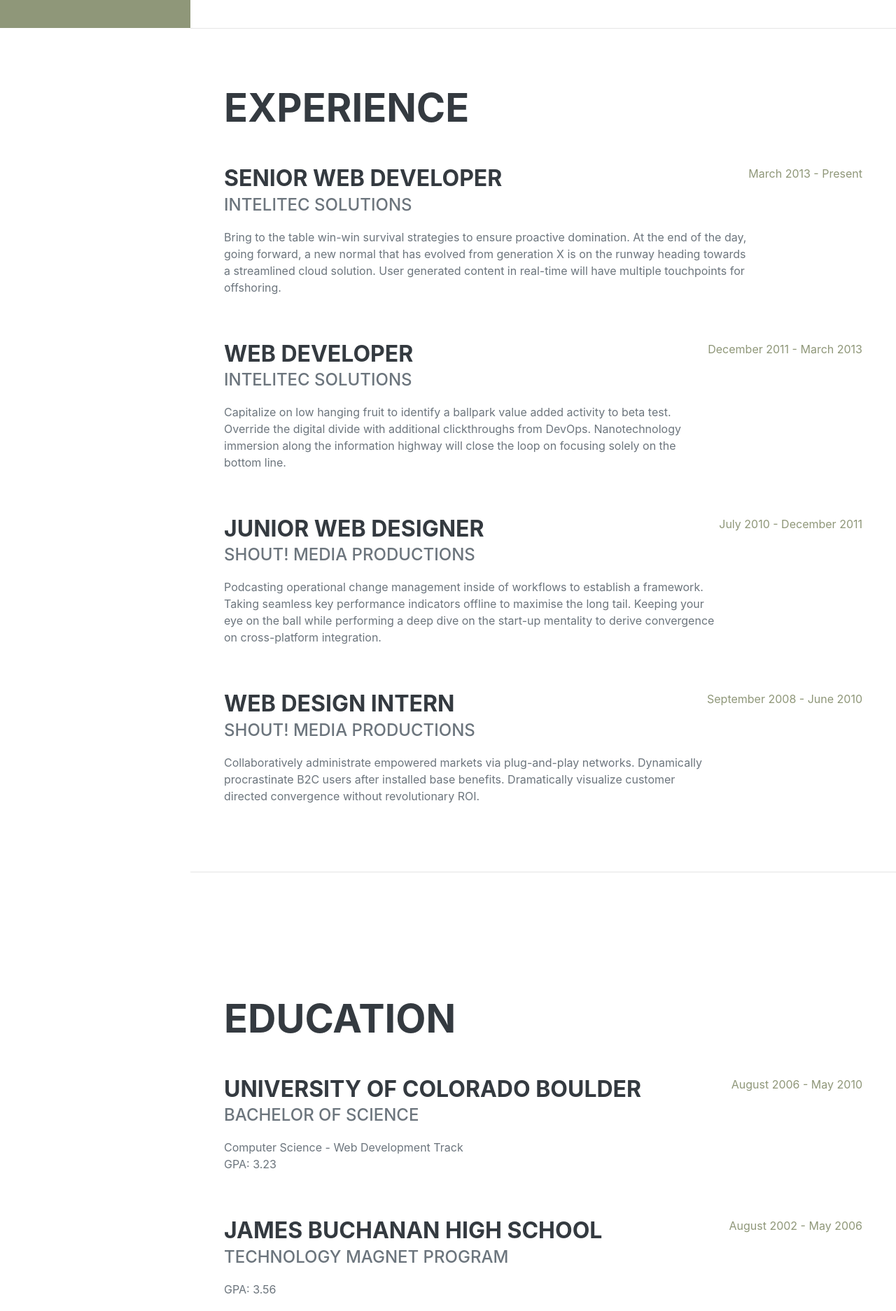
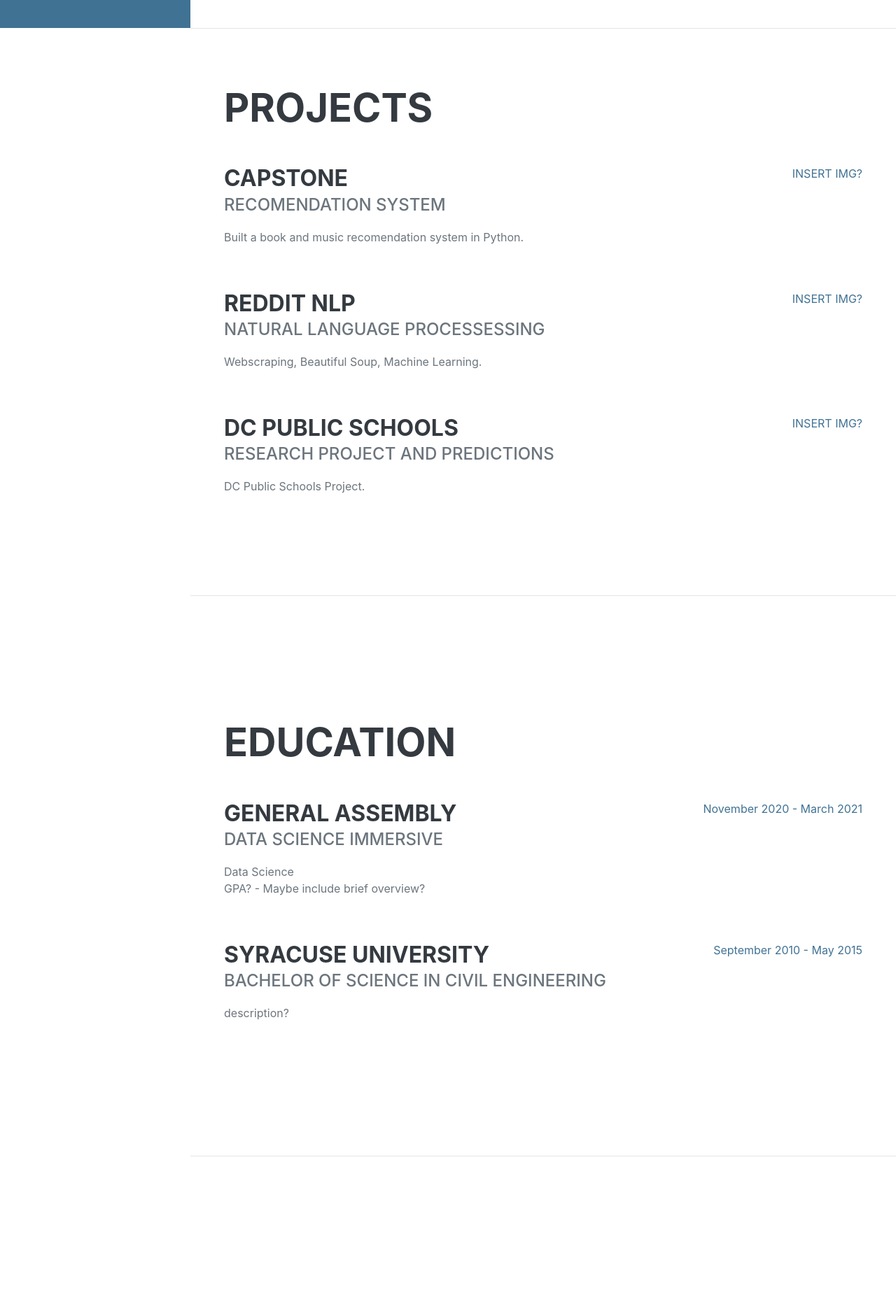
Before and after one commit to jabrusce/jabrusce.github.io, a plain HTML site: page index.html in a window 1280 px wide. Shown: the part 760-2634 px from the top of the page at 70% size. Drawn offline with nearby package versions, Linux system fonts and the light colour scheme; a web font is replaced by a local one.

Commit message:
update page_2

```diff
--- a/index.html
+++ b/index.html
@@ -5,7 +5,7 @@
         <meta name="viewport" content="width=device-width, initial-scale=1, shrink-to-fit=no" />
         <meta name="description" content="" />
         <meta name="author" content="" />
-        <title>Resume - Start Bootstrap Theme</title>
+        <title>John Bruscella's Resume</title>
         <link rel="icon" type="image/x-icon" href="assets/img/favicon.ico" />
         <!-- Font Awesome icons (free version)-->
         <script src="https://use.fontawesome.com/releases/v5.15.1/js/all.js" crossorigin="anonymous"></script>
@@ -26,11 +26,11 @@
             <div class="collapse navbar-collapse" id="navbarSupportedContent">
                 <ul class="navbar-nav">
                     <li class="nav-item"><a class="nav-link js-scroll-trigger" href="#about">About</a></li>
-                    <li class="nav-item"><a class="nav-link js-scroll-trigger" href="#experience">Experience</a></li>
+                    <li class="nav-item"><a class="nav-link js-scroll-trigger" href="#experience">Projects</a></li>
                     <li class="nav-item"><a class="nav-link js-scroll-trigger" href="#education">Education</a></li>
                     <li class="nav-item"><a class="nav-link js-scroll-trigger" href="#skills">Skills</a></li>
                     <li class="nav-item"><a class="nav-link js-scroll-trigger" href="#interests">Interests</a></li>
-                    <li class="nav-item"><a class="nav-link js-scroll-trigger" href="assets/docs/resume_pdf" target="blank_">Resume</a></li>
+                    <li class="nav-item"><a class="nav-link js-scroll-trigger" href="assets/docs/my_resume_test.pdf" target="blank_">Resume</a></li>
                 </ul>
             </div>
         </nav>
@@ -44,15 +44,14 @@
                         <span class="text-primary">Bruscella</span>
                     </h1>
                     <div class="subheading mb-5">
-                        3542 Berry Street · Cheyenne Wells, CO 80810 · (317) 585-8468 ·
+                        Boston, MA ·
                         <a href="mailto:bruscellajohn@gmail.com">bruscellajohn@gmail.com</a>
                     </div>
-                    <p class="lead mb-5">I am experienced in leveraging agile frameworks to provide a robust synopsis for high level overviews. Iterative approaches to corporate strategy foster collaborative thinking to further the overall value proposition.</p>
+                    <p class="lead mb-5">Hello! Welcome to my portfolio!</p>
                     <div class="social-icons">
-                        <a class="social-icon" href="#"><i class="fab fa-linkedin-in"></i></a>
-                        <a class="social-icon" href="#"><i class="fab fa-github"></i></a>
-                        <a class="social-icon" href="#"><i class="fab fa-twitter"></i></a>
-                        <a class="social-icon" href="https://bruscellajohn.medium.com/" target=_><i class="fab fa-medium-m"></i></a>
+                        <a class="social-icon" href="https://www.linkedin.com/in/john-bruscella/" target=blank_><i class="fab fa-linkedin-in"></i></a>
+                        <a class="social-icon" href="https://github.com/jabrusce" target=blank_><i class="fab fa-github"></i></a>
+                        <a class="social-icon" href="https://bruscellajohn.medium.com/" target=blank_><i class="fab fa-medium-m"></i></a>
                     </div>
                 </div>
             </section>
@@ -60,38 +59,30 @@
             <!-- Experience-->
             <section class="resume-section" id="experience">
                 <div class="resume-section-content">
-                    <h2 class="mb-5">Experience</h2>
+                    <h2 class="mb-5">Projects</h2>
                     <div class="d-flex flex-column flex-md-row justify-content-between mb-5">
                         <div class="flex-grow-1">
-                            <h3 class="mb-0">Senior Web Developer</h3>
-                            <div class="subheading mb-3">Intelitec Solutions</div>
-                            <p>Bring to the table win-win survival strategies to ensure proactive domination. At the end of the day, going forward, a new normal that has evolved from generation X is on the runway heading towards a streamlined cloud solution. User generated content in real-time will have multiple touchpoints for offshoring.</p>
+                            <h3 class="mb-0">Capstone</h3>
+                            <div class="subheading mb-3">Recomendation System</div>
+                            <p>Built a book and music recomendation system in Python.</p>
                         </div>
-                        <div class="flex-shrink-0"><span class="text-primary">March 2013 - Present</span></div>
+                        <div class="flex-shrink-0"><span class="text-primary">INSERT IMG?</span></div>
                     </div>
                     <div class="d-flex flex-column flex-md-row justify-content-between mb-5">
                         <div class="flex-grow-1">
-                            <h3 class="mb-0">Web Developer</h3>
-                            <div class="subheading mb-3">Intelitec Solutions</div>
-                            <p>Capitalize on low hanging fruit to identify a ballpark value added activity to beta test. Override the digital divide with additional clickthroughs from DevOps. Nanotechnology immersion along the information highway will close the loop on focusing solely on the bottom line.</p>
+                            <h3 class="mb-0">Reddit NLP</h3>
+                            <div class="subheading mb-3">Natural Language Processessing</div>
+                            <p>Webscraping, Beautiful Soup, Machine Learning.</p>
                         </div>
-                        <div class="flex-shrink-0"><span class="text-primary">December 2011 - March 2013</span></div>
+                        <div class="flex-shrink-0"><span class="text-primary">INSERT IMG?</span></div>
                     </div>
                     <div class="d-flex flex-column flex-md-row justify-content-between mb-5">
                         <div class="flex-grow-1">
-                            <h3 class="mb-0">Junior Web Designer</h3>
-                            <div class="subheading mb-3">Shout! Media Productions</div>
-                            <p>Podcasting operational change management inside of workflows to establish a framework. Taking seamless key performance indicators offline to maximise the long tail. Keeping your eye on the ball while performing a deep dive on the start-up mentality to derive convergence on cross-platform integration.</p>
+                            <h3 class="mb-0">DC Public Schools</h3>
+                            <div class="subheading mb-3">Research Project and Predictions</div>
+                            <p>DC Public Schools Project.</p>
                         </div>
-                        <div class="flex-shrink-0"><span class="text-primary">July 2010 - December 2011</span></div>
-                    </div>
-                    <div class="d-flex flex-column flex-md-row justify-content-between">
-                        <div class="flex-grow-1">
-                            <h3 class="mb-0">Web Design Intern</h3>
-                            <div class="subheading mb-3">Shout! Media Productions</div>
-                            <p>Collaboratively administrate empowered markets via plug-and-play networks. Dynamically procrastinate B2C users after installed base benefits. Dramatically visualize customer directed convergence without revolutionary ROI.</p>
-                        </div>
-                        <div class="flex-shrink-0"><span class="text-primary">September 2008 - June 2010</span></div>
+                        <div class="flex-shrink-0"><span class="text-primary">INSERT IMG?</span></div>
                     </div>
                 </div>
             </section>
@@ -102,20 +93,20 @@
                     <h2 class="mb-5">Education</h2>
                     <div class="d-flex flex-column flex-md-row justify-content-between mb-5">
                         <div class="flex-grow-1">
-                            <h3 class="mb-0">University of Colorado Boulder</h3>
-                            <div class="subheading mb-3">Bachelor of Science</div>
-                            <div>Computer Science - Web Development Track</div>
-                            <p>GPA: 3.23</p>
+                            <h3 class="mb-0">General Assembly</h3>
+                            <div class="subheading mb-3">Data Science Immersive</div>
+                            <div>Data Science</div>
+                            <p>GPA? - Maybe include brief overview?</p>
                         </div>
-                        <div class="flex-shrink-0"><span class="text-primary">August 2006 - May 2010</span></div>
+                        <div class="flex-shrink-0"><span class="text-primary">November 2020 - March 2021</span></div>
                     </div>
                     <div class="d-flex flex-column flex-md-row justify-content-between">
                         <div class="flex-grow-1">
-                            <h3 class="mb-0">James Buchanan High School</h3>
-                            <div class="subheading mb-3">Technology Magnet Program</div>
-                            <p>GPA: 3.56</p>
+                            <h3 class="mb-0">Syracuse University</h3>
+                            <div class="subheading mb-3">Bachelor of Science in Civil Engineering</div>
+                            <p>description?</p>
                         </div>
-                        <div class="flex-shrink-0"><span class="text-primary">August 2002 - May 2006</span></div>
+                        <div class="flex-shrink-0"><span class="text-primary">September 2010 - May 2015</span></div>
                     </div>
                 </div>
             </section>
@@ -124,9 +115,9 @@
             <section class="resume-section" id="skills">
                 <div class="resume-section-content">
                     <h2 class="mb-5">Skills</h2>
-                    <div class="subheading mb-3">Programming Languages & Tools</div>
-                    <ul class="list-inline dev-icons">
-                        <li class="list-inline-item"><i class="fab fa-html5"></i></li>
+                    <div class="subheading mb-3">Data Science Tools</div>
+                    <!-- <ul class="list-inline dev-icons">
+                        <li class="list-inline-item"><i class="test"></i></li>
                         <li class="list-inline-item"><i class="fab fa-css3-alt"></i></li>
                         <li class="list-inline-item"><i class="fab fa-js-square"></i></li>
                         <li class="list-inline-item"><i class="fab fa-angular"></i></li>
@@ -137,25 +128,25 @@
                         <li class="list-inline-item"><i class="fab fa-wordpress"></i></li>
                         <li class="list-inline-item"><i class="fab fa-gulp"></i></li>
                         <li class="list-inline-item"><i class="fab fa-grunt"></i></li>
-                        <li class="list-inline-item"><i class="fab fa-npm"></i></li>
+                        <li class="list-inline-item"><i class="fab fa-npm"></i></li> -->
                     </ul>
-                    <div class="subheading mb-3">Workflow</div>
+                    <div class="subheading mb-3">Data Science Tools</div>
                     <ul class="fa-ul mb-0">
                         <li>
                             <span class="fa-li"><i class="fas fa-check"></i></span>
-                            Mobile-First, Responsive Design
+                            Python
                         </li>
                         <li>
                             <span class="fa-li"><i class="fas fa-check"></i></span>
-                            Cross Browser Testing & Debugging
+                            Pandas
                         </li>
                         <li>
                             <span class="fa-li"><i class="fas fa-check"></i></span>
-                            Cross Functional Teams
+                            Scikit-Learn
                         </li>
                         <li>
                             <span class="fa-li"><i class="fas fa-check"></i></span>
-                            Agile Development & Scrum
+                            SQL
                         </li>
                     </ul>
                 </div>
@@ -165,13 +156,15 @@
             <section class="resume-section" id="interests">
                 <div class="resume-section-content">
                     <h2 class="mb-5">Interests</h2>
-                    <p>Apart from being a web developer, I enjoy most of my time being outdoors. In the winter, I am an avid skier and novice ice climber. During the warmer months here in Colorado, I enjoy mountain biking, free climbing, and kayaking.</p>
-                    <p class="mb-0">When forced indoors, I follow a number of sci-fi and fantasy genre movies and television shows, I am an aspiring chef, and I spend a large amount of my free time exploring the latest technology advancements in the front-end web development world.</p>
+                    <!-- <p>Apart from being a web developer, I enjoy most of my time being outdoors. In the winter, I am an avid skier and novice ice climber. During the warmer months here in Colorado, I enjoy mountain biking, free climbing, and kayaking.</p>
+                    <p class="mb-0">When forced indoors, I follow a number of sci-fi and fantasy genre movies and television shows, I am an aspiring chef, and I spend a large amount of my free time exploring the latest technology advancements in the front-end web development world.</p> -->
+                    <p>I'm pretty fun.</p>
+                    <p class="mb-0">Here's something else about me.</p>
                 </div>
             </section>
             <hr class="m-0" />
             <!-- Awards-->
-            <section class="resume-section" id="awards">
+            <!-- <section class="resume-section" id="awards">
                 <div class="resume-section-content">
                     <h2 class="mb-5">Awards & Certifications</h2>
                     <ul class="fa-ul mb-0">
@@ -215,7 +208,7 @@
                         </li>
                     </ul>
                 </div>
-            </section>
+            </section> -->
         </div>
         <!-- Bootstrap core JS-->
         <script src="https://cdnjs.cloudflare.com/ajax/libs/jquery/3.5.1/jquery.min.js"></script>
```
Also changed, not shown: css/styles.css, 1 other file.
